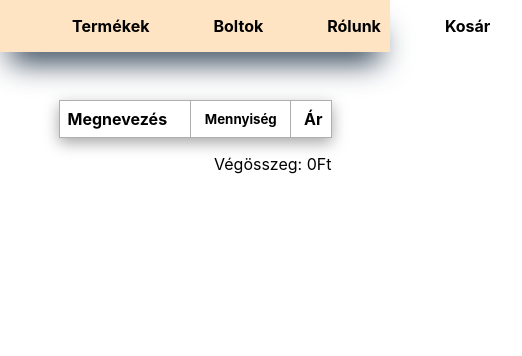
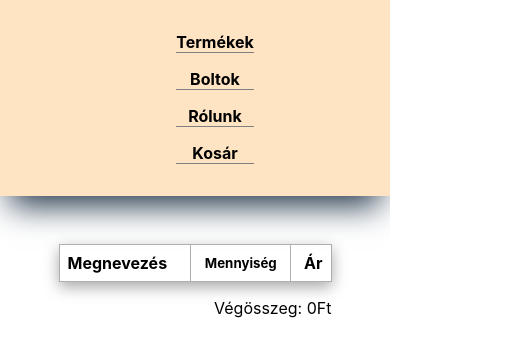
Before and after one commit to karsaibence/webshopreactappgyak, a React (Create React App) app: page /kosar in a window 390 px wide. Shown: the top 356 px of the page, 522 px wide, since content can reach past the window. Built offline with nearby package versions, Linux system fonts and the light colour scheme.

Commit message:
kosár elem számláló, responzivitás

```diff
--- a/src/components/kartyak/kartyak.css
+++ b/src/components/kartyak/kartyak.css
@@ -6,3 +6,15 @@
 	align-items: center;
 	gap: 4rem;
 }
+
+@media (max-width:750px) {
+	.cards {
+		grid-template-columns: repeat(2, 1fr);
+	}
+}
+
+@media (max-width:500px) {
+	.cards {
+		grid-template-columns: 1fr;
+	}
+}
--- a/src/components/nav/Nav.jsx
+++ b/src/components/nav/Nav.jsx
@@ -2,16 +2,17 @@ import React from 'react'
 import NavItem from '../navitem/NavItem'
 import "./nav.css"
 
-const Nav = ( props ) => {
+const Nav = (props) => {
     return (
         <nav>
             <ul>
                 {
-                    props.nav.map( ( e, i ) => {
+                    props.nav.map((e, i) => {
                         return <NavItem link={e.link} nev={e.nev} key={i} />
-                    } )
+                    })
                 }
             </ul>
+            <div className='kosar-nagysag'></div>
         </nav>
     )
 }
--- a/src/components/nav/nav.css
+++ b/src/components/nav/nav.css
@@ -1,16 +1,23 @@
-ul {
+nav {
     background-color: bisque;
-    padding-block: 1rem;
-    margin: 0;
-    margin-bottom: 3rem;
     box-shadow: rgb(38, 57, 77) 0px 20px 30px -10px;
     align-items: center;
     text-align: center;
 }
+
+ul {
+    margin: 0;
+    padding-block: 1rem;
+    margin-bottom: 3rem;
+    margin-inline: auto;
+
+}
+
 li {
-	list-style-type: none;
-	display: inline;
-	margin-inline: 2rem;
+    list-style-type: none;
+    display: inline;
+    margin-inline: 2rem;
+    padding-inline: 10px;
 }
 
 a {
@@ -19,3 +26,40 @@ a {
     font-size: 16px;
     font-weight: bolder;
 }
+
+.kosar {
+    position: relative;
+}
+
+.kosar-meret {
+    text-align: center;
+    align-items: center;
+    background-color: red;
+    border-radius: 50%;
+    height: 15px;
+    width: 15px;
+    right: -5px;
+    top: -5px;
+    color: white;
+    font-size: 10px;
+    position: absolute;
+}
+
+@media (max-width:600px) {
+    li {
+        display: block;
+        margin-block: 1rem;
+        border-bottom: 1px solid grey;
+        padding: 0;
+        margin-inline: 0;
+    }
+
+
+    ul {
+        width: fit-content;
+    }
+
+    .kosar-meret {
+        top: 5px;
+    }
+}
--- a/src/components/navitem/NavItem.jsx
+++ b/src/components/navitem/NavItem.jsx
@@ -1,10 +1,15 @@
-import React from 'react'
+import { useContext } from 'react'
 import { Link } from 'react-router-dom'
+import { KosarContext } from '../../context/KosarbaTesz'
 
-const NavItem = ( props ) => {
+const NavItem = (props) => {
+    const { kosarMeret } = useContext(KosarContext)
     return (
-        <li>
+        <li className={props.link}>
             <Link to={props.link}>{props.nev}</Link>
+            {props.nev === 'Kosár' && kosarMeret() > 0 && (
+                <span className='kosar-meret'>{kosarMeret()}</span>
+            )}
         </li>
     )
 }
--- a/src/context/KosarbaTesz.jsx
+++ b/src/context/KosarbaTesz.jsx
@@ -15,7 +15,6 @@ export const KosarProvider = ({ children }) => {
             // Ha már szerepel a kosárban, növeljük a mennyiségét
             setlista(lista.map((e) => (e.id === obj.id ? { ...e, mennyiseg: e.mennyiseg + 1 } : e)))
         }
-        console.log(lista)
     }
 
     function mennycsokkentes(id) {
@@ -42,11 +41,16 @@ export const KosarProvider = ({ children }) => {
             })
         )
     }
+    function kosarMeret() {
+        return lista.reduce((sum, aktualis) => {
+            return sum + aktualis.mennyiseg
+        }, 0)
+    }
 
     return (
         <KosarContext.Provider value={{
             lista,
-            mennyNoveles, mennycsokkentes, getKosarItems
+            mennyNoveles, mennycsokkentes, getKosarItems, kosarMeret
         }}>
             {children}
         </KosarContext.Provider>
```
